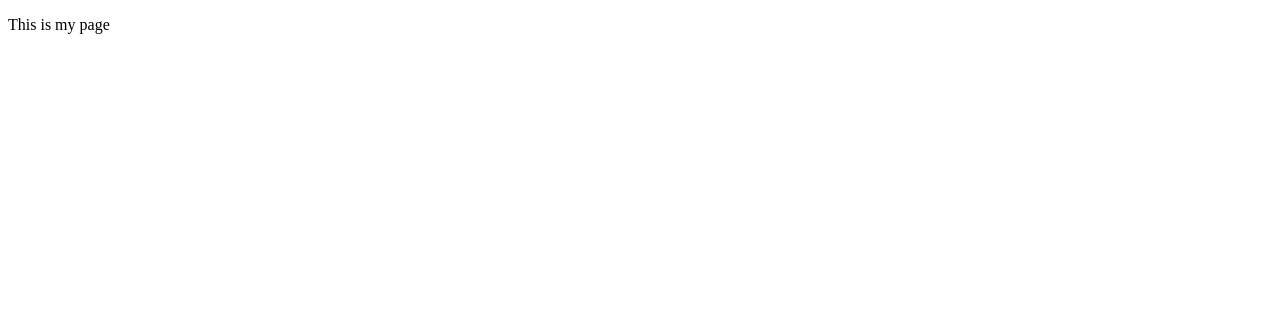
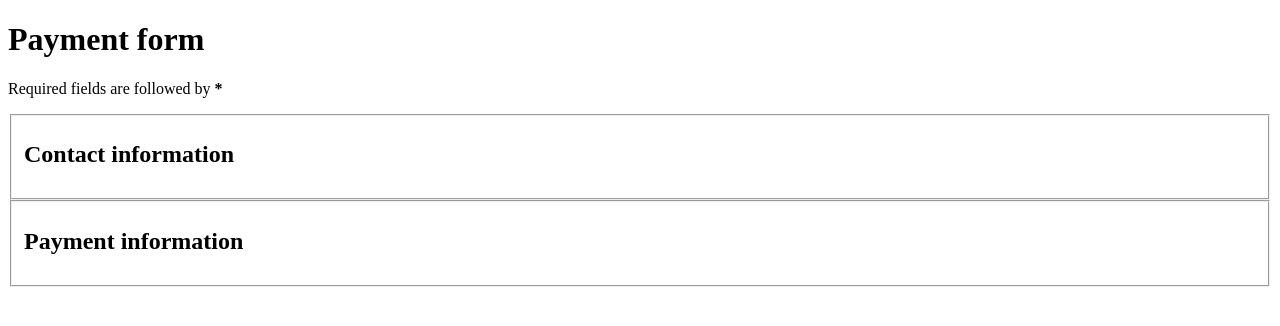
Before and after one commit to june062/form-practice, a plain HTML site: page payment-form.html in a window 1280 px wide. Drawn offline with Linux system fonts and the light colour scheme.

Commit message:
Start creating fieldsets to structure form

```diff
--- a/payment-form.html
+++ b/payment-form.html
@@ -6,6 +6,29 @@
     <title>My test page</title>
   </head>
   <body>
-    <p>This is my page</p>
+    <h1>Payment form</h1>
+
+    <form action="">
+        <p>Required fields are followed by
+            <strong><span aria-label="required">*</span></strong>
+        </p>
+
+        <fieldset>
+            <h2>Contact information</h2>
+
+
+        </fieldset>
+
+        <fieldset>
+            <h2>Payment information</h2>
+
+        </fieldset>
+
+
+
+    </form>
+
+
+
   </body>
 </html>
```
